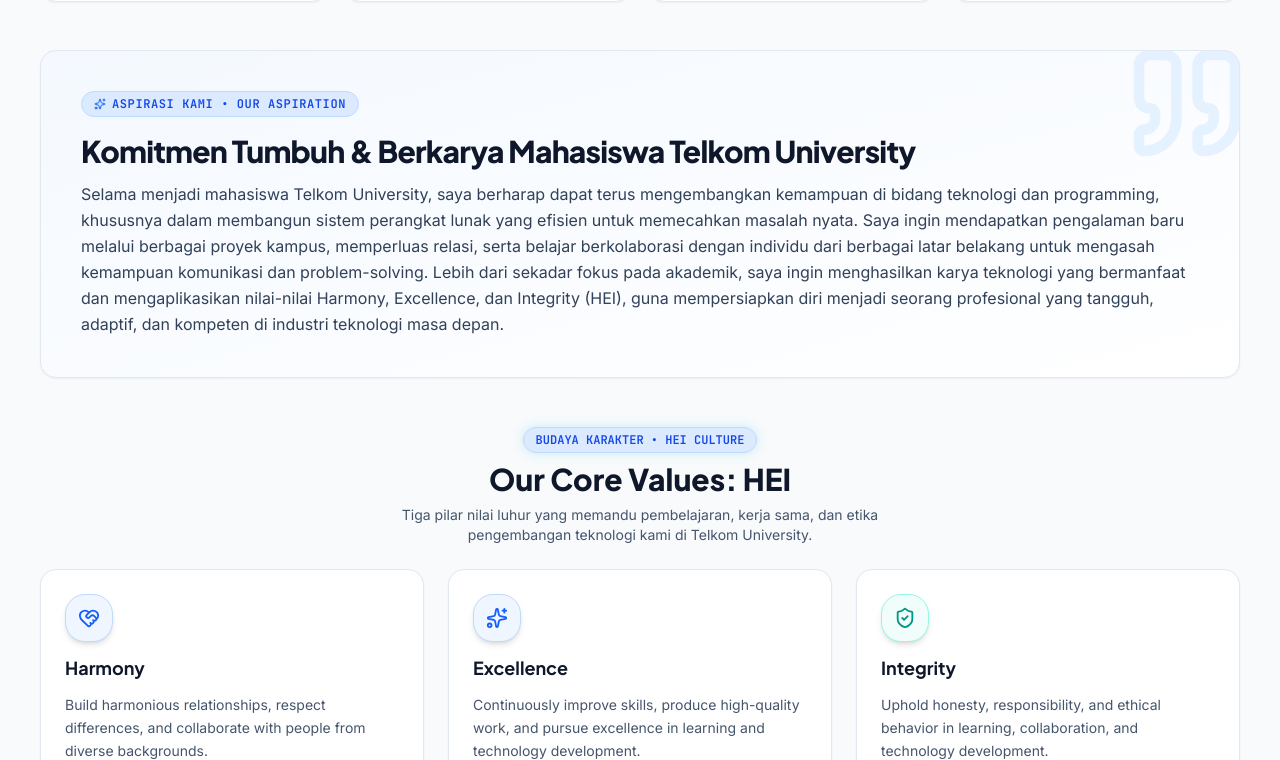
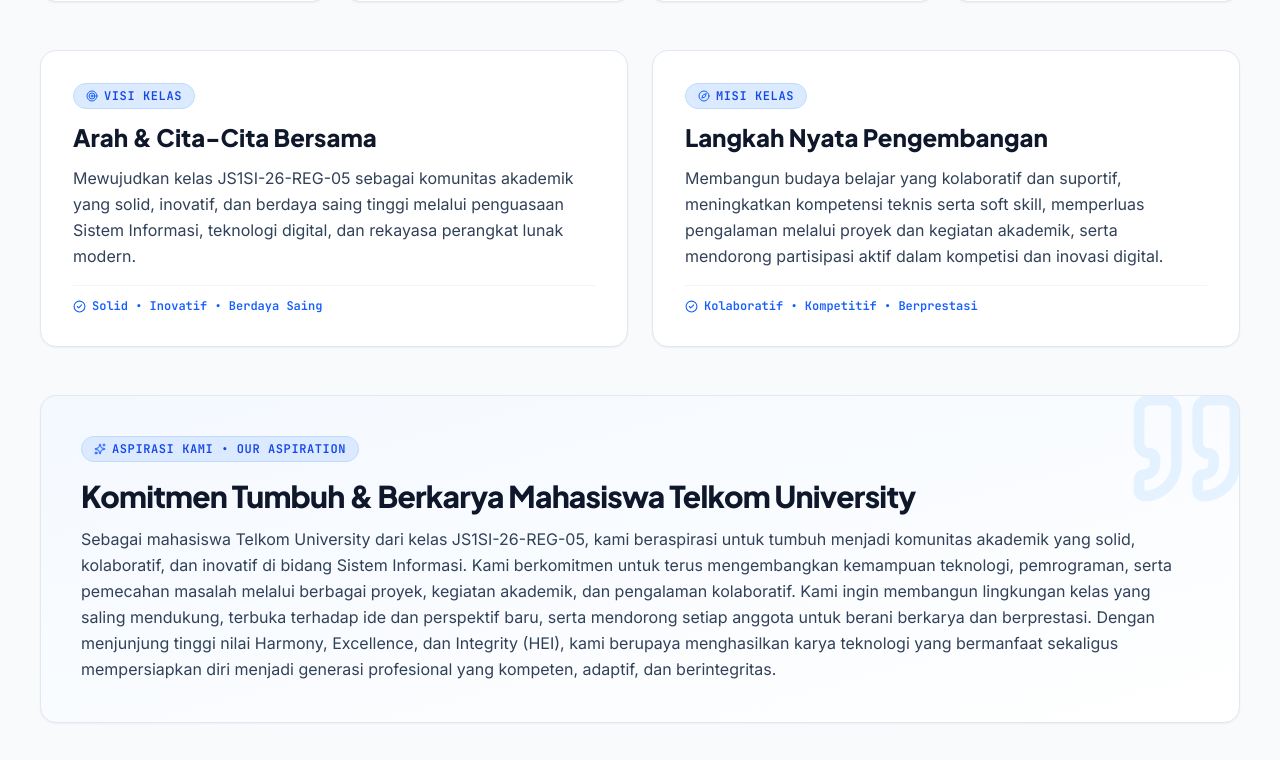
Before and after one commit to dytoandyto/WebKelas-2605, a Next.js app: page /about in a window 1280 px wide. Shown: the part 700-1460 px from the top of the page. Built offline with nearby package versions, Linux system fonts and the light colour scheme; no server answers; the database is empty.

Commit message:
feat: add initial data, about page and editor, and learning resource card component

```diff
--- a/src/app/(public)/about/page.tsx
+++ b/src/app/(public)/about/page.tsx
@@ -14,6 +14,8 @@
   Quote,
   CheckCircle2,
   Code,
+  Target,
+  Compass,
 } from "lucide-react";
 import { InstagramIcon } from "@/components/icons";
 import { getSettings, getClassEventsData, getStudentsData, getAchievementsData } from "@/lib/data";
@@ -39,24 +41,30 @@
   color?: string;
 }
 
+const DEFAULT_VISION =
+  "Mewujudkan kelas JS1SI-26-REG-05 sebagai komunitas akademik yang solid, inovatif, dan berdaya saing tinggi melalui penguasaan Sistem Informasi, teknologi digital, dan rekayasa perangkat lunak modern.";
+
+const DEFAULT_MISSION =
+  "Membangun budaya belajar yang kolaboratif dan suportif, meningkatkan kompetensi teknis serta soft skill, memperluas pengalaman melalui proyek dan kegiatan akademik, serta mendorong partisipasi aktif dalam kompetisi dan inovasi digital.";
+
 const DEFAULT_ASPIRATION =
-  "Selama menjadi mahasiswa Telkom University, saya berharap dapat terus mengembangkan kemampuan di bidang teknologi dan programming, khususnya dalam membangun sistem perangkat lunak yang efisien untuk memecahkan masalah nyata. Saya ingin mendapatkan pengalaman baru melalui berbagai proyek kampus, memperluas relasi, serta belajar berkolaborasi dengan individu dari berbagai latar belakang untuk mengasah kemampuan komunikasi dan problem-solving. Lebih dari sekadar fokus pada akademik, saya ingin menghasilkan karya teknologi yang bermanfaat dan mengaplikasikan nilai-nilai Harmony, Excellence, dan Integrity (HEI), guna mempersiapkan diri menjadi seorang profesional yang tangguh, adaptif, dan kompeten di industri teknologi masa depan.";
+  "Sebagai mahasiswa Telkom University dari kelas JS1SI-26-REG-05, kami beraspirasi untuk tumbuh menjadi komunitas akademik yang solid, kolaboratif, dan inovatif di bidang Sistem Informasi. Kami berkomitmen untuk terus mengembangkan kemampuan teknologi, pemrograman, serta pemecahan masalah melalui berbagai proyek, kegiatan akademik, dan pengalaman kolaboratif. Kami ingin membangun lingkungan kelas yang saling mendukung, terbuka terhadap ide dan perspektif baru, serta mendorong setiap anggota untuk berani berkarya dan berprestasi. Dengan menjunjung tinggi nilai Harmony, Excellence, dan Integrity (HEI), kami berupaya menghasilkan karya teknologi yang bermanfaat sekaligus mempersiapkan diri menjadi generasi profesional yang kompeten, adaptif, dan berintegritas.";
 
 const DEFAULT_HEI_VALUES: ValueItem[] = [
   {
     title: "Harmony",
     description:
-      "Build harmonious relationships, respect differences, and collaborate with people from diverse backgrounds.",
+      "Membangun kebersamaan, menjaga rasa saling menghormati, dan menciptakan lingkungan kelas yang inklusif serta kolaboratif dalam belajar maupun berkegiatan.",
   },
   {
     title: "Excellence",
     description:
-      "Continuously improve skills, produce high-quality work, and pursue excellence in learning and technology development.",
+      "Mendorong seluruh anggota kelas untuk terus belajar, meningkatkan kompetensi, berani berinovasi, dan memberikan hasil terbaik dalam akademik maupun pengembangan diri.",
   },
   {
     title: "Integrity",
     description:
-      "Uphold honesty, responsibility, and ethical behavior in learning, collaboration, and technology development.",
+      "Menjunjung tinggi kejujuran, tanggung jawab, etika akademik, dan orisinalitas dalam setiap tugas, proyek, serta interaksi antaranggota kelas.",
   },
 ];
 
@@ -73,6 +81,8 @@
   const institutionName = settings.institutionName || "Telkom University Jakarta";
   const waliDosen = settings.waliDosen || "Muhammad Ardiansyah";
   const academicYear = settings.academicYear || "Semester Ganjil 2026/2027";
+  const vision = settings.aboutVision || DEFAULT_VISION;
+  const mission = settings.aboutMission || DEFAULT_MISSION;
   const aspiration = settings.aboutAspiration || DEFAULT_ASPIRATION;
   const waliDosenMessage = settings.aboutWaliDosenMessage || "";
 
@@ -244,7 +254,56 @@
         </div>
       </section>
 
-      {/* ── 2. OUR ASPIRATION (ASPIRASI KAMI) ──────────────────────────── */}
+      {/* ── 2. VISION & MISSION (VISI & MISI KELAS) ──────────────────────── */}
+      <section className="max-w-[1680px] mx-auto px-4 sm:px-6 lg:px-8 xl:px-10 2xl:px-12 mb-12">
+        <div className="grid grid-cols-1 md:grid-cols-2 gap-6">
+          {/* Card Visi */}
+          <div className="card p-8 bg-[#08152e]/85 light:bg-white border-cyan-500/25 light:border-slate-200 shadow-[0_0_20px_rgba(6,182,212,0.1)] space-y-4 relative overflow-hidden flex flex-col justify-between">
+            <div className="space-y-3">
+              <div className="flex items-center gap-2">
+                <span className="inline-flex items-center gap-1.5 px-3 py-1 rounded-full text-xs font-mono font-semibold uppercase tracking-wider bg-cyan-500/15 light:bg-blue-100 text-cyan-300 light:text-blue-700 border border-cyan-500/30 light:border-blue-200">
+                  <Target size={12} className="text-cyan-400 light:text-blue-600" />
+                  Visi Kelas
+                </span>
+              </div>
+              <h3 className="text-xl sm:text-2xl font-extrabold text-white light:text-slate-900 font-display">
+                Arah &amp; Cita-Cita Bersama
+              </h3>
+              <p className="text-slate-200 light:text-slate-700 text-sm sm:text-base leading-relaxed">
+                {vision}
+              </p>
+            </div>
+            <div className="pt-3 border-t border-cyan-500/15 light:border-slate-100 flex items-center gap-1.5 text-xs font-mono text-cyan-400 light:text-blue-600 font-semibold">
+              <CheckCircle2 size={13} />
+              <span>Solid &bull; Inovatif &bull; Berdaya Saing</span>
+            </div>
+          </div>
+
+          {/* Card Misi */}
+          <div className="card p-8 bg-[#08152e]/85 light:bg-white border-cyan-500/25 light:border-slate-200 shadow-[0_0_20px_rgba(6,182,212,0.1)] space-y-4 relative overflow-hidden flex flex-col justify-between">
+            <div className="space-y-3">
+              <div className="flex items-center gap-2">
+                <span className="inline-flex items-center gap-1.5 px-3 py-1 rounded-full text-xs font-mono font-semibold uppercase tracking-wider bg-blue-500/15 light:bg-blue-100 text-blue-300 light:text-blue-700 border border-blue-500/30 light:border-blue-200">
+                  <Compass size={12} className="text-blue-400 light:text-blue-600" />
+                  Misi Kelas
+                </span>
+              </div>
+              <h3 className="text-xl sm:text-2xl font-extrabold text-white light:text-slate-900 font-display">
+                Langkah Nyata Pengembangan
+              </h3>
+              <p className="text-slate-200 light:text-slate-700 text-sm sm:text-base leading-relaxed">
+                {mission}
+              </p>
+            </div>
+            <div className="pt-3 border-t border-cyan-500/15 light:border-slate-100 flex items-center gap-1.5 text-xs font-mono text-blue-400 light:text-blue-600 font-semibold">
+              <CheckCircle2 size={13} />
+              <span>Kolaboratif &bull; Kompetitif &bull; Berprestasi</span>
+            </div>
+          </div>
+        </div>
+      </section>
+
+      {/* ── 3. OUR ASPIRATION (ASPIRASI KAMI) ──────────────────────────── */}
       <section className="max-w-[1680px] mx-auto px-4 sm:px-6 lg:px-8 xl:px-10 2xl:px-12 mb-12">
         <div className="card p-8 sm:p-10 bg-gradient-to-br from-[#0c234a]/85 to-[#08152e]/95 light:from-blue-50/70 light:to-white border-cyan-500/30 light:border-blue-200 shadow-[0_0_25px_rgba(6,182,212,0.12)] relative overflow-hidden space-y-4">
           <Quote className="absolute -top-3 -right-3 w-32 h-32 text-cyan-400/10 light:text-blue-300/20 pointer-events-none" />
--- a/src/app/admin/about/about-editor.tsx
+++ b/src/app/admin/about/about-editor.tsx
@@ -134,13 +134,13 @@
       "Rumah digital dan wadah kolaboratif mahasiswa S1 Sistem Informasi Telkom University Jakarta kelas JS1SI-26-REG-05 untuk saling bertumbuh, berbagi materi, dan belajar bersama setiap hari.",
     aboutVision:
       initialSettings.aboutVision ||
-      "Mewujudkan kelas JS1SI-26-REG-05 sebagai lingkungan akademik yang solid, inovatif, dan berdaya saing tinggi, dengan penguasaan mendalam di bidang sistem enterprise, arsitektur data, dan rekayasa perangkat lunak modern.",
+      "Mewujudkan kelas JS1SI-26-REG-05 sebagai komunitas akademik yang solid, inovatif, dan berdaya saing tinggi melalui penguasaan Sistem Informasi, teknologi digital, dan rekayasa perangkat lunak modern.",
     aboutMission:
       initialSettings.aboutMission ||
-      "Membangun atmosfer belajar yang kolaboratif, memperkuat keterampilan teknis dan soft skill, serta aktif berpartisipasi dalam kompetisi akademik dan inovasi digital.",
+      "Membangun budaya belajar yang kolaboratif dan suportif, meningkatkan kompetensi teknis serta soft skill, memperluas pengalaman melalui proyek dan kegiatan akademik, serta mendorong partisipasi aktif dalam kompetisi dan inovasi digital.",
     aboutAspiration:
       initialSettings.aboutAspiration ||
-      "Selama menjadi mahasiswa Telkom University, saya berharap dapat terus mengembangkan kemampuan di bidang teknologi dan programming, khususnya dalam membangun sistem perangkat lunak yang efisien untuk memecahkan masalah nyata. Saya ingin mendapatkan pengalaman baru melalui berbagai proyek kampus, memperluas relasi, serta belajar berkolaborasi dengan individu dari berbagai latar belakang untuk mengasah kemampuan komunikasi dan problem-solving. Lebih dari sekadar fokus pada akademik, saya ingin menghasilkan karya teknologi yang bermanfaat dan mengaplikasikan nilai-nilai Harmony, Excellence, dan Integrity (HEI), guna mempersiapkan diri menjadi seorang profesional yang tangguh, adaptif, dan kompeten di industri teknologi masa depan.",
+      "Sebagai mahasiswa Telkom University dari kelas JS1SI-26-REG-05, kami beraspirasi untuk tumbuh menjadi komunitas akademik yang solid, kolaboratif, dan inovatif di bidang Sistem Informasi. Kami berkomitmen untuk terus mengembangkan kemampuan teknologi, pemrograman, serta pemecahan masalah melalui berbagai proyek, kegiatan akademik, dan pengalaman kolaboratif. Kami ingin membangun lingkungan kelas yang saling mendukung, terbuka terhadap ide dan perspektif baru, serta mendorong setiap anggota untuk berani berkarya dan berprestasi. Dengan menjunjung tinggi nilai Harmony, Excellence, dan Integrity (HEI), kami berupaya menghasilkan karya teknologi yang bermanfaat sekaligus mempersiapkan diri menjadi generasi profesional yang kompeten, adaptif, dan berintegritas.",
     aboutWaliDosenMessage:
       initialSettings.aboutWaliDosenMessage ||
       "Selamat datang di ruang digital kelas JS1SI-26-REG-05. Mari bersama kita bangun atmosfer perkuliahan yang saling mendukung, penuh integritas, dan siap menjadi talenta sistem informasi unggul untuk masa depan bangsa.",
@@ -176,21 +176,29 @@
   }
 
   function handleResetHEI() {
+    if (
+      typeof window !== "undefined" &&
+      !window.confirm(
+        "Apakah Anda yakin ingin mengatur ulang nilai HEI ke standar awal? Perubahan nilai yang belum disimpan akan digantikan."
+      )
+    ) {
+      return;
+    }
     setValuesList([
       {
         title: "Harmony",
         description:
-          "Build harmonious relationships, respect differences, and collaborate with people from diverse backgrounds.",
+          "Membangun kebersamaan, menjaga rasa saling menghormati, dan menciptakan lingkungan kelas yang inklusif serta kolaboratif dalam belajar maupun berkegiatan.",
       },
       {
         title: "Excellence",
         description:
-          "Continuously improve skills, produce high-quality work, and pursue excellence in learning and technology development.",
+          "Mendorong seluruh anggota kelas untuk terus belajar, meningkatkan kompetensi, berani berinovasi, dan memberikan hasil terbaik dalam akademik maupun pengembangan diri.",
       },
       {
         title: "Integrity",
         description:
-          "Uphold honesty, responsibility, and ethical behavior in learning, collaboration, and technology development.",
+          "Menjunjung tinggi kejujuran, tanggung jawab, etika akademik, dan orisinalitas dalam setiap tugas, proyek, serta interaksi antaranggota kelas.",
       },
     ]);
   }
--- a/src/components/learning/learning-resource-card.tsx
+++ b/src/components/learning/learning-resource-card.tsx
@@ -105,7 +105,7 @@
       {/* Action Footers */}
       <div className="pt-4 mt-4 border-t border-cyan-500/15 light:border-slate-100 flex items-center justify-between text-xs">
         <span className="text-slate-400 truncate max-w-[130px] font-mono text-[11px]">
-          {resource.creator?.name ? `Oleh ${resource.creator.name}` : "Materi Terverifikasi"}
+          {resource.creator?.name ? `Oleh ${resource.creator.name}` : "Tim Akademik"}
         </span>
 
         <div className="flex items-center gap-2">
--- a/src/lib/data/initial-data.ts
+++ b/src/lib/data/initial-data.ts
@@ -31,26 +31,26 @@
   discordUrl: "https://discord.gg",
   classMotto: "LEARN. BUILD. GROW. TOGETHER.",
   aboutAspiration:
-    "Selama menjadi mahasiswa Telkom University, saya berharap dapat terus mengembangkan kemampuan di bidang teknologi dan programming, khususnya dalam membangun sistem perangkat lunak yang efisien untuk memecahkan masalah nyata. Saya ingin mendapatkan pengalaman baru melalui berbagai proyek kampus, memperluas relasi, serta belajar berkolaborasi dengan individu dari berbagai latar belakang untuk mengasah kemampuan komunikasi dan problem-solving. Lebih dari sekadar fokus pada akademik, saya ingin menghasilkan karya teknologi yang bermanfaat dan mengaplikasikan nilai-nilai Harmony, Excellence, dan Integrity (HEI), guna mempersiapkan diri menjadi seorang profesional yang tangguh, adaptif, dan kompeten di industri teknologi masa depan.",
+    "Sebagai mahasiswa Telkom University dari kelas JS1SI-26-REG-05, kami beraspirasi untuk tumbuh menjadi komunitas akademik yang solid, kolaboratif, dan inovatif di bidang Sistem Informasi. Kami berkomitmen untuk terus mengembangkan kemampuan teknologi, pemrograman, serta pemecahan masalah melalui berbagai proyek, kegiatan akademik, dan pengalaman kolaboratif. Kami ingin membangun lingkungan kelas yang saling mendukung, terbuka terhadap ide dan perspektif baru, serta mendorong setiap anggota untuk berani berkarya dan berprestasi. Dengan menjunjung tinggi nilai Harmony, Excellence, dan Integrity (HEI), kami berupaya menghasilkan karya teknologi yang bermanfaat sekaligus mempersiapkan diri menjadi generasi profesional yang kompeten, adaptif, dan berintegritas.",
   aboutVision:
-    "Mewujudkan kelas JS1SI-26-REG-05 sebagai lingkungan akademik yang solid, inovatif, dan berdaya saing tinggi, dengan penguasaan mendalam di bidang sistem enterprise, arsitektur data, dan rekayasa perangkat lunak modern.",
+    "Mewujudkan kelas JS1SI-26-REG-05 sebagai komunitas akademik yang solid, inovatif, dan berdaya saing tinggi melalui penguasaan Sistem Informasi, teknologi digital, dan rekayasa perangkat lunak modern.",
   aboutMission:
-    "Membangun atmosfer belajar yang kolaboratif, memperkuat keterampilan teknis dan soft skill, serta aktif berpartisipasi dalam kompetisi akademik dan inovasi digital.",
+    "Membangun budaya belajar yang kolaboratif dan suportif, meningkatkan kompetensi teknis serta soft skill, memperluas pengalaman melalui proyek dan kegiatan akademik, serta mendorong partisipasi aktif dalam kompetisi dan inovasi digital.",
   aboutValues: JSON.stringify([
     {
       title: "Harmony",
       description:
-        "Build harmonious relationships, respect differences, and collaborate with people from diverse backgrounds.",
+        "Membangun kebersamaan, menjaga rasa saling menghormati, dan menciptakan lingkungan kelas yang inklusif serta kolaboratif dalam belajar maupun berkegiatan.",
     },
     {
       title: "Excellence",
       description:
-        "Continuously improve skills, produce high-quality work, and pursue excellence in learning and technology development.",
+        "Mendorong seluruh anggota kelas untuk terus belajar, meningkatkan kompetensi, berani berinovasi, dan memberikan hasil terbaik dalam akademik maupun pengembangan diri.",
     },
     {
       title: "Integrity",
       description:
-        "Uphold honesty, responsibility, and ethical behavior in learning, collaboration, and technology development.",
+        "Menjunjung tinggi kejujuran, tanggung jawab, etika akademik, dan orisinalitas dalam setiap tugas, proyek, serta interaksi antaranggota kelas.",
     },
   ]),
   aboutLeaders: JSON.stringify([
```
